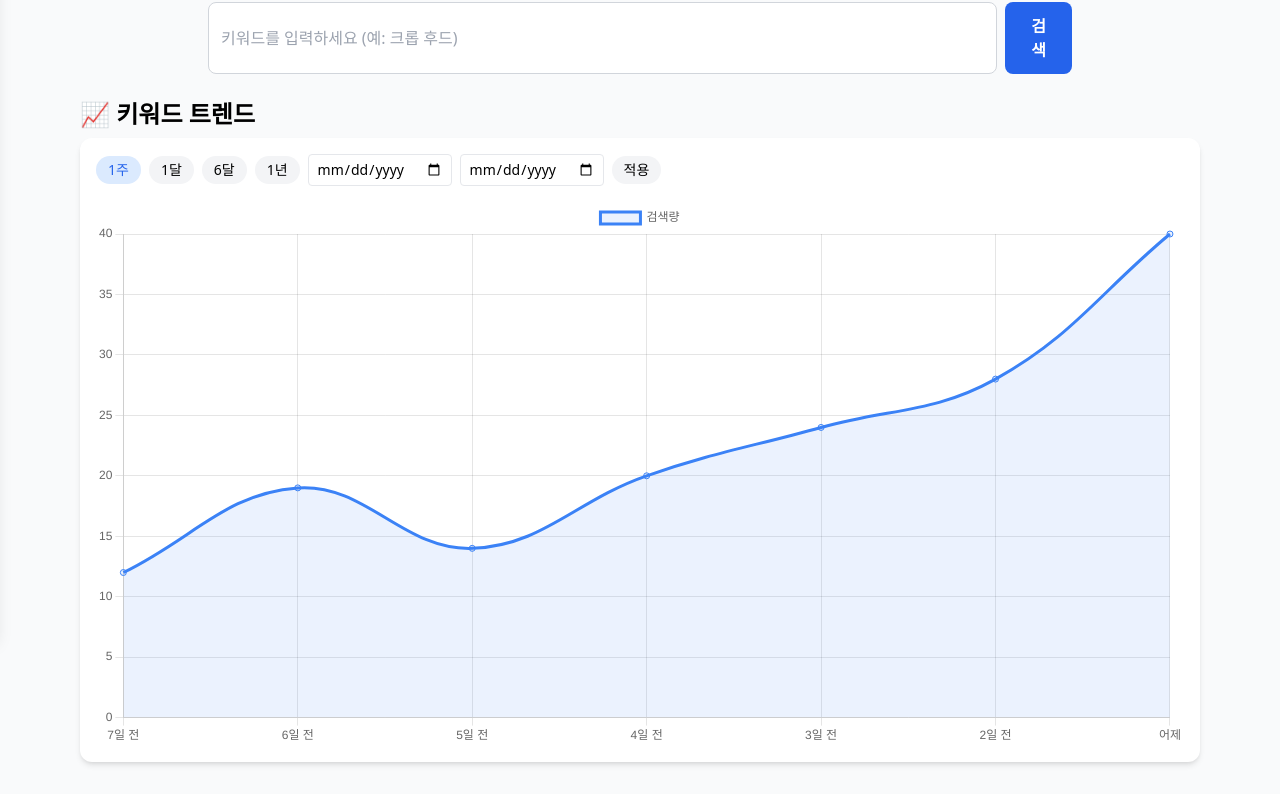
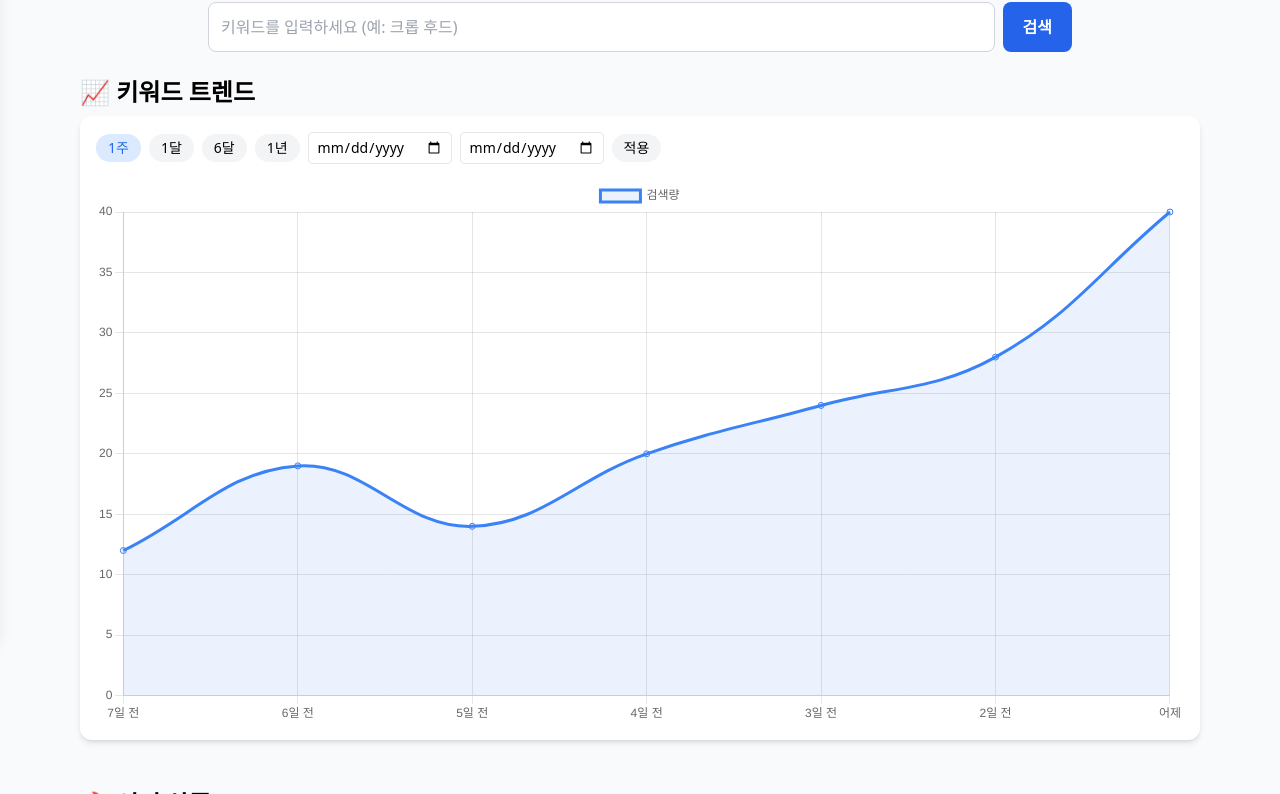
Before and after one commit to 1004av/Ze-Teq, a website: page public/research.html in a window 1280 px wide. Shown: the part 163-957 px from the top of the page. Drawn offline with nearby package versions, Linux system fonts and the light colour scheme.

Commit message:
수정 내용

```diff
--- a/public/research.html
+++ b/public/research.html
@@ -119,7 +119,7 @@
     <h1 class="text-3xl font-bold mb-4">상품 리서치</h1>
     <div class="flex gap-2 mb-6">
       <input type="text" placeholder="키워드를 입력하세요 (예: 크롭 후드)" class="w-full border border-gray-300 rounded-lg p-3 focus:outline-none focus:ring-2 focus:ring-blue-500" id="keywordInput" />
-      <button class="bg-blue-600 text-white px-5 py-3 rounded-lg font-semibold hover:bg-blue-700 transition" id="searchBtn">검색</button>
+      <button class="bg-blue-600 text-white px-5 py-3 rounded-lg font-semibold hover:bg-blue-700 transition whitespace-nowrap" id="searchBtn">검색</button>
     </div>
   </section>
 
```
